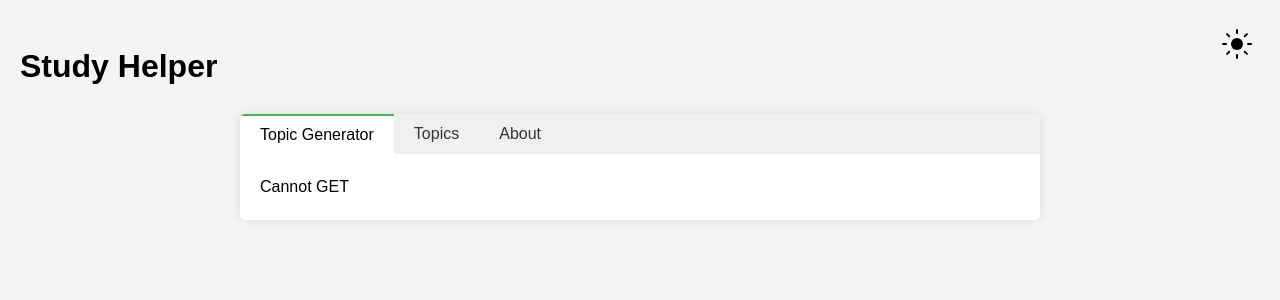
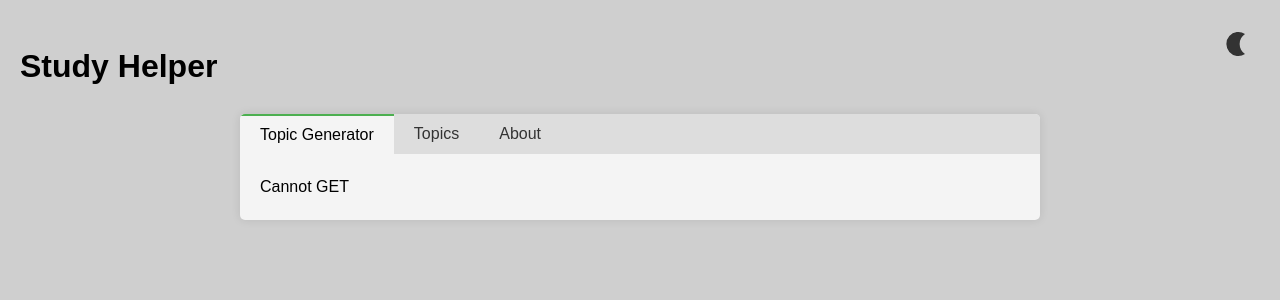
Before and after one commit to AndyStubbs/study-helper-5, a Django app: page / in a window 1280 px wide. Shown: the top 300 px of the page. Run offline with Django 5.2, Linux system fonts and the light colour scheme; data comes from the database, SQL or seed files in the repository; data that the repository does not hold is empty.

Commit message:
UX fixes

```diff
--- a/apps/topics/templates/topics/generate.html
+++ b/apps/topics/templates/topics/generate.html
@@ -17,7 +17,7 @@
 	<div class="flex-container">
 		<div class="left-column">
 			<h2>Description</h2>
-			<textarea id="description" readonly></textarea>
+			<textarea id="description"></textarea>
 		</div>
 		<div class="right-column">
 			<h2>Similar Topics</h2>
--- a/static/css/colors.css
+++ b/static/css/colors.css
@@ -2,16 +2,22 @@
 
 :root {
 	/* Light mode colors */
-	--background-color: #f4f4f4;
+	--background-color: #cfcfcf;
 	--text-color-primary: #000000;
 	--text-color-secondary: #333;
-	--container-bg-color: #fff;
+	--container-bg-color: #f4f4f4;
+	--input-bg-color: #fff;
 	--shadow-color-light: rgba(0, 0, 0, 0.1);
 	--border-color-light: #ddd;
 	--tab-active-color: #4CAF50;
-	--tab-bg-color: #f0f0f0;
+	--tab-bg-color: #ddd;
 	--loading-overlay: rgba(255, 255, 255, 0.8);
 	--modal-overlay: rgba(0, 0, 0, 0.4);
+	--track-bg-color: #ddd;
+	--thumb-bg-color: #ccc;
+	--thumb-border-color: #777;
+	--thumb-hover-bg-color: #bbb;
+	--thumb-horizontal-bg-color: #eee;
 
 	/* Button 1 */
 	--button-primary-text-color: #fff;
@@ -35,28 +41,34 @@
 	--status-success-color: #383;
 	--status-error-color: #833;
 
-	.icon-dark {
+	.icon-light {
 		display: none;
 	}
 }
 
 [data-theme="dark"] {
 	/* Dark mode colors */
-	--background-color: #2c2c2c;
+	--background-color: #1c1c1c;
 	--text-color-primary: #eaeaea;
 	--text-color-secondary: #999;
-	--container-bg-color: #444444;
+	--container-bg-color: #222;
+	--input-bg-color: #1e1e1e;
 	--shadow-color-light: rgba(255, 255, 255, 0.1);
-	--border-color-light: #555555;
-	--tab-active-color: #68c6ff;
-	--tab-bg-color: #333333;
+	--border-color-light: #3f3f3f;
+	--tab-active-color: #4CAF50;
+	--tab-bg-color: #2f2f2f;
 	--loading-overlay: rgba(0, 0, 0, 0.8);
 	--modal-overlay: rgba(0, 0, 0, 0.4);
+	--track-bg-color: #1a1a1a;
+	--thumb-bg-color: #333;
+	--thumb-border-color: #555;
+	--thumb-hover-bg-color: #2a2a2a;
+	--thumb-horizontal-bg-color: #333;
 
 	/* Button 1 */
 	--button-primary-text-color: #eaeaea;
-	--button-primary-bg-color: #58aaff;
-	--button-primary-hover-bg-color: #4796dd;
+	--button-primary-bg-color: #383;
+	--button-primary-hover-bg-color: #363;
 
 	/* Button 2 */
 	--button-secondary-text-color: #f4f4f4;
@@ -231,3 +242,20 @@
 #modal-alert button:hover {
 	background-color: var(--button-primary-hover-bg-color);
 }
+
+::-webkit-scrollbar-track {
+	background: var(--track-bg-color);
+}
+
+::-webkit-scrollbar-thumb {
+	background: var(--thumb-bg-color);
+	border: 3px solid var(--thumb-border-color);
+}
+
+::-webkit-scrollbar-thumb:hover {
+	background: var(--thumb-hover-bg-color);
+}
+
+::-webkit-scrollbar-thumb:horizontal {
+	border: 3px solid var(--thumb-horizontal-bg-color);
+}
--- a/static/css/styles.css
+++ b/static/css/styles.css
@@ -172,6 +172,7 @@
 #topics-content li {
 	padding: 15px;
 	margin-bottom: 15px;
+	margin-right: 10px;
 	border-radius: 8px;
 	transition-duration: 0.25s;
 }
@@ -275,3 +276,25 @@
 	margin: 15px;
 	padding: 5px;
 }
+
+
+::-webkit-scrollbar {
+	width: 16px;
+}
+
+::-webkit-scrollbar-track {
+	border-radius: 10px;
+}
+
+::-webkit-scrollbar-thumb {
+	border-radius: 10px;
+}
+
+::-webkit-scrollbar-track:horizontal {
+	height: 16px;
+}
+
+::-webkit-scrollbar-thumb:horizontal {
+	height: 12px;
+	border-radius: 10px;
+}
--- a/static/js/main.js
+++ b/static/js/main.js
@@ -110,6 +110,12 @@
 		alertModal.style.display = "none";
 	} );
 
+	alertModal.addEventListener( "click", ( e ) => {
+		if( e.target === e.currentTarget ) {
+			alertModal.style.display = "none";
+		}
+	} );
+
 	window.main.selectTab = function selectTab( tabId ) {
 		const tab = document.querySelector( `[data-tab="${tabId}"]` );
 		tabs.forEach( t => t.classList.remove( "active" ) );
--- a/static/js/topic_generator.js
+++ b/static/js/topic_generator.js
@@ -77,8 +77,6 @@
 			} );
 			suggestionsList.appendChild( li );
 		} );
-
-		descriptionArea.removeAttribute( "readonly" );
 		submitBtn.textContent = "Update";
 	}
 
--- a/static/js/topics_quiz.js
+++ b/static/js/topics_quiz.js
@@ -19,6 +19,12 @@
 	// Close modal event
 	closeModal.addEventListener( "click", () => {
 		quizModal.style.display = "none";
+	} );
+
+	quizModal.addEventListener( "click", ( e ) => {
+		if( e.target === e.currentTarget ) {
+			quizModal.style.display = "none";
+		}
 	} );
 
 	// Function to open the quiz modal and load the next question
```
Also changed, not shown: other parts of static/css/colors.css (+14 -15 lines), static/svg/darkmode-btn.svg, static/svg/lightmode-btn.svg.
